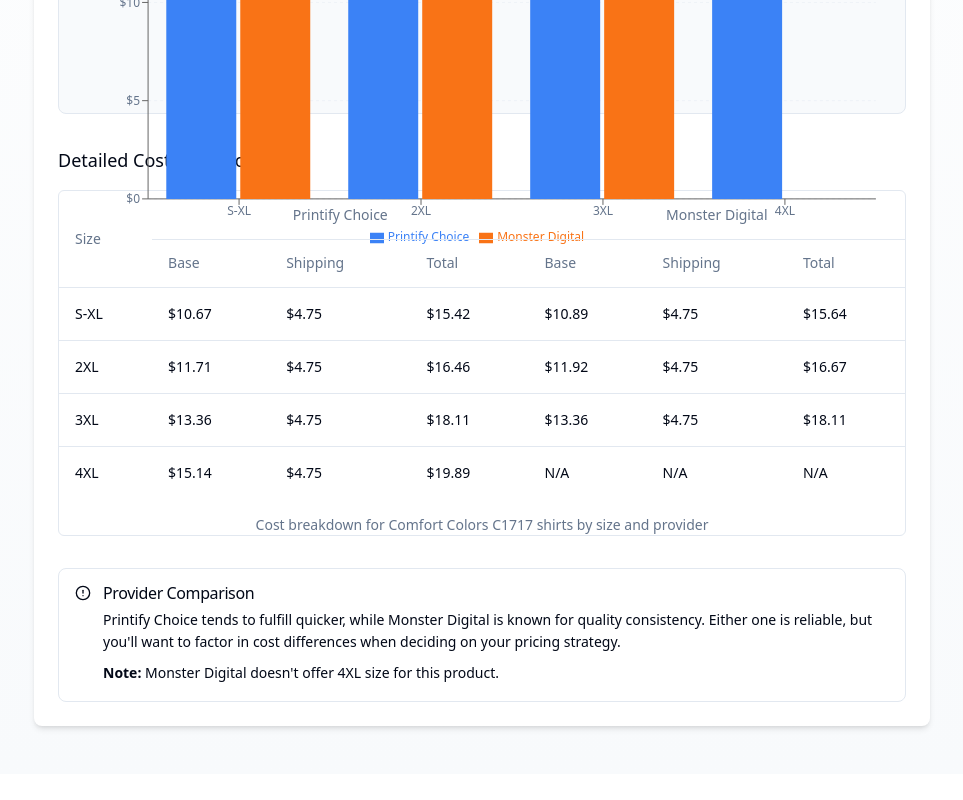
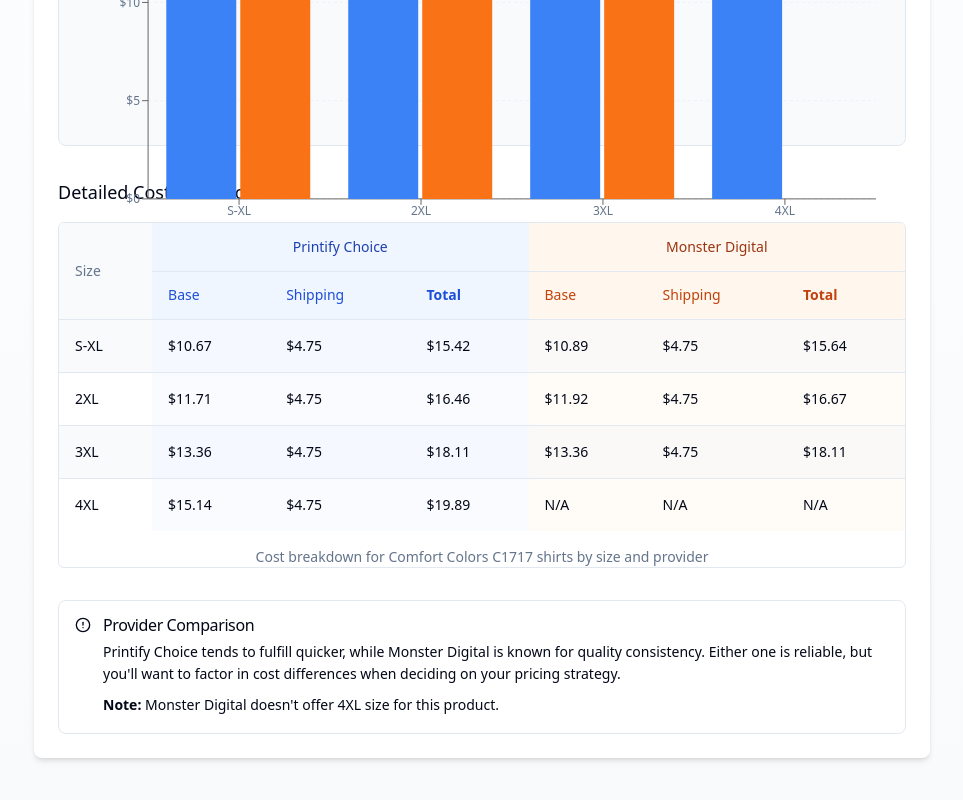
Before and after one commit to Hyverse10/etsy-profit-navigator, a React (Vite) app: page /exposure-guide in a window 1280 px wide. Shown: the part 772-1572 px from the top of the page, without its empty margins (158-1121 px from the left). Before the commit the page ends 1546 px from the top, so only its background shows below. Built offline with nearby package versions, Linux system fonts and the light colour scheme; the HTML template or start-up script is replaced by a standard one.

Commit message:
Fix: Improve product cost chart and table
- Adjusted the chart to prevent overlap with the detailed cost breakdown.
- Enhanced the detailed cost table for better visual distinction between Printify Choice and Monster Digital columns.

```diff
--- a/src/components/ExposureGuide/ProductCosts.tsx
+++ b/src/components/ExposureGuide/ProductCosts.tsx
@@ -103,11 +103,11 @@ const ProductCosts = () => {
         </p>
       </div>
 
-      {/* Visual cost comparison chart */}
+      {/* Visual cost comparison chart - Fixed height to prevent overlapping */}
       <div className="bg-slate-50 p-6 rounded-lg border border-slate-200">
         <h3 className="text-lg font-medium mb-4">Total Cost Comparison by Size</h3>
 
-        <div className="h-72">
+        <div className="h-80">
           <ChartContainer config={chartConfig}>
             <BarChart data={chartData}>
               <CartesianGrid strokeDasharray="3 3" vertical={false} />
@@ -122,38 +122,38 @@ const ProductCosts = () => {
         </div>
       </div>
 
-      {/* Detailed cost breakdown table */}
-      <div>
+      {/* Detailed cost breakdown table with improved visual differentiation */}
+      <div className="mt-12">
         <h3 className="text-lg font-medium mb-4">Detailed Cost Breakdown</h3>
 
-        <div className="rounded-md border">
+        <div className="rounded-md border overflow-x-auto">
           <Table>
             <TableCaption>Cost breakdown for Comfort Colors C1717 shirts by size and provider</TableCaption>
             <TableHeader>
               <TableRow>
-                <TableHead rowSpan={2}>Size</TableHead>
-                <TableHead colSpan={3} className="text-center border-b">Printify Choice</TableHead>
-                <TableHead colSpan={3} className="text-center border-b">Monster Digital</TableHead>
+                <TableHead rowSpan={2} className="bg-slate-50">Size</TableHead>
+                <TableHead colSpan={3} className="text-center border-b bg-blue-50 text-blue-800">Printify Choice</TableHead>
+                <TableHead colSpan={3} className="text-center border-b bg-orange-50 text-orange-800">Monster Digital</TableHead>
               </TableRow>
               <TableRow>
-                <TableHead>Base</TableHead>
-                <TableHead>Shipping</TableHead>
-                <TableHead>Total</TableHead>
-                <TableHead>Base</TableHead>
-                <TableHead>Shipping</TableHead>
-                <TableHead>Total</TableHead>
+                <TableHead className="bg-blue-50 text-blue-700">Base</TableHead>
+                <TableHead className="bg-blue-50 text-blue-700">Shipping</TableHead>
+                <TableHead className="bg-blue-50 text-blue-700 font-bold">Total</TableHead>
+                <TableHead className="bg-orange-50 text-orange-700">Base</TableHead>
+                <TableHead className="bg-orange-50 text-orange-700">Shipping</TableHead>
+                <TableHead className="bg-orange-50 text-orange-700 font-bold">Total</TableHead>
               </TableRow>
             </TableHeader>
             <TableBody>
-              {pricingData.map((row) => (
-                <TableRow key={row.size}>
+              {pricingData.map((row, index) => (
+                <TableRow key={row.size} className={index % 2 === 0 ? 'bg-slate-50' : 'bg-white'}>
                   <TableCell className="font-medium">{row.size}</TableCell>
-                  <TableCell>${row.printifyBase.toFixed(2)}</TableCell>
-                  <TableCell>${row.printifyShipping.toFixed(2)}</TableCell>
-                  <TableCell className="font-medium">${row.printifyTotal.toFixed(2)}</TableCell>
-                  <TableCell>{row.monsterBase ? `$${row.monsterBase.toFixed(2)}` : 'N/A'}</TableCell>
-                  <TableCell>{row.monsterShipping ? `$${row.monsterShipping.toFixed(2)}` : 'N/A'}</TableCell>
-                  <TableCell className="font-medium">{row.monsterTotal ? `$${row.monsterTotal.toFixed(2)}` : 'N/A'}</TableCell>
+                  <TableCell className="bg-blue-50/40">${row.printifyBase.toFixed(2)}</TableCell>
+                  <TableCell className="bg-blue-50/40">${row.printifyShipping.toFixed(2)}</TableCell>
+                  <TableCell className="font-medium bg-blue-50/40">${row.printifyTotal.toFixed(2)}</TableCell>
+                  <TableCell className="bg-orange-50/40">{row.monsterBase ? `$${row.monsterBase.toFixed(2)}` : 'N/A'}</TableCell>
+                  <TableCell className="bg-orange-50/40">{row.monsterShipping ? `$${row.monsterShipping.toFixed(2)}` : 'N/A'}</TableCell>
+                  <TableCell className="font-medium bg-orange-50/40">{row.monsterTotal ? `$${row.monsterTotal.toFixed(2)}` : 'N/A'}</TableCell>
                 </TableRow>
               ))}
             </TableBody>
```
